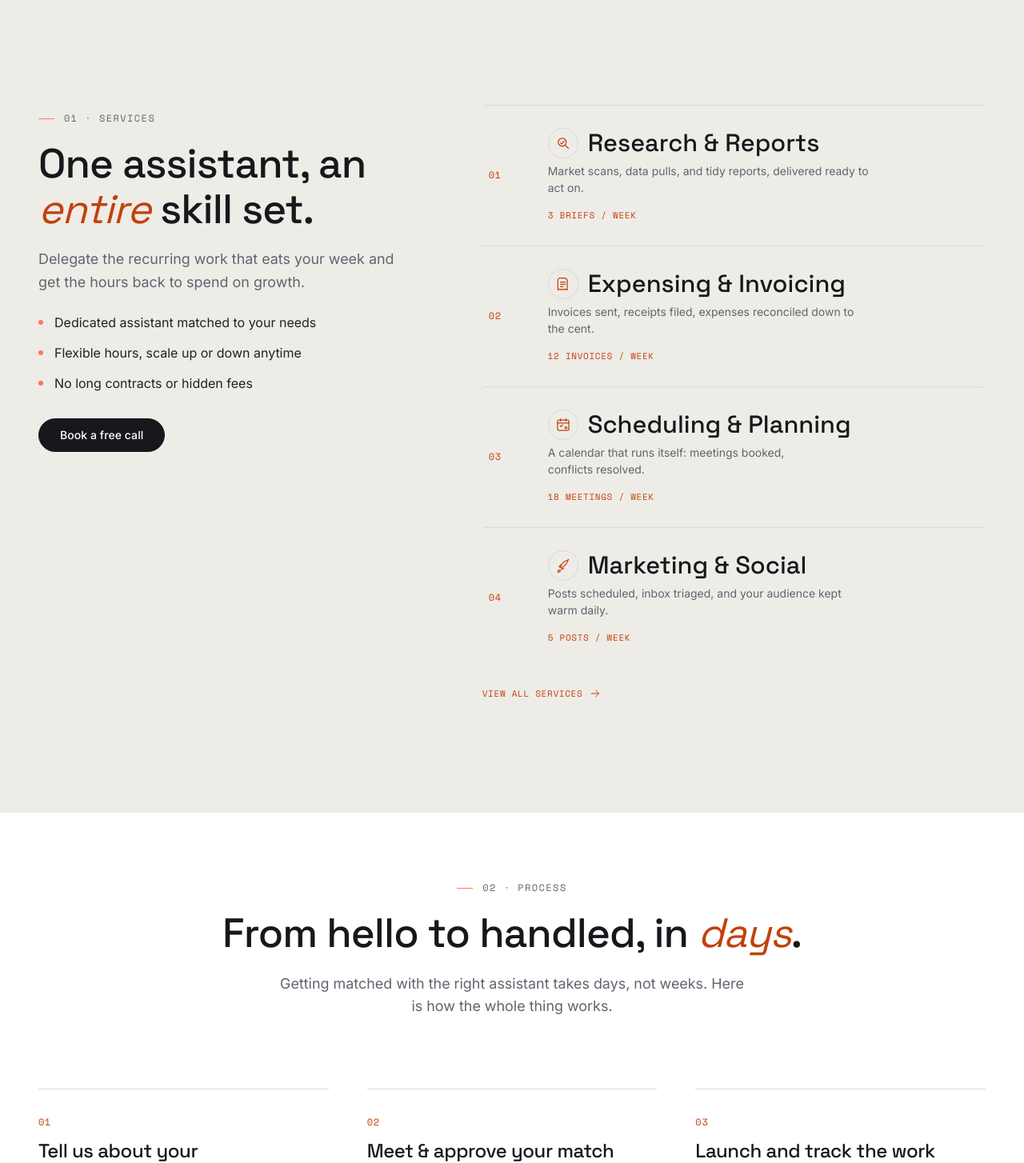
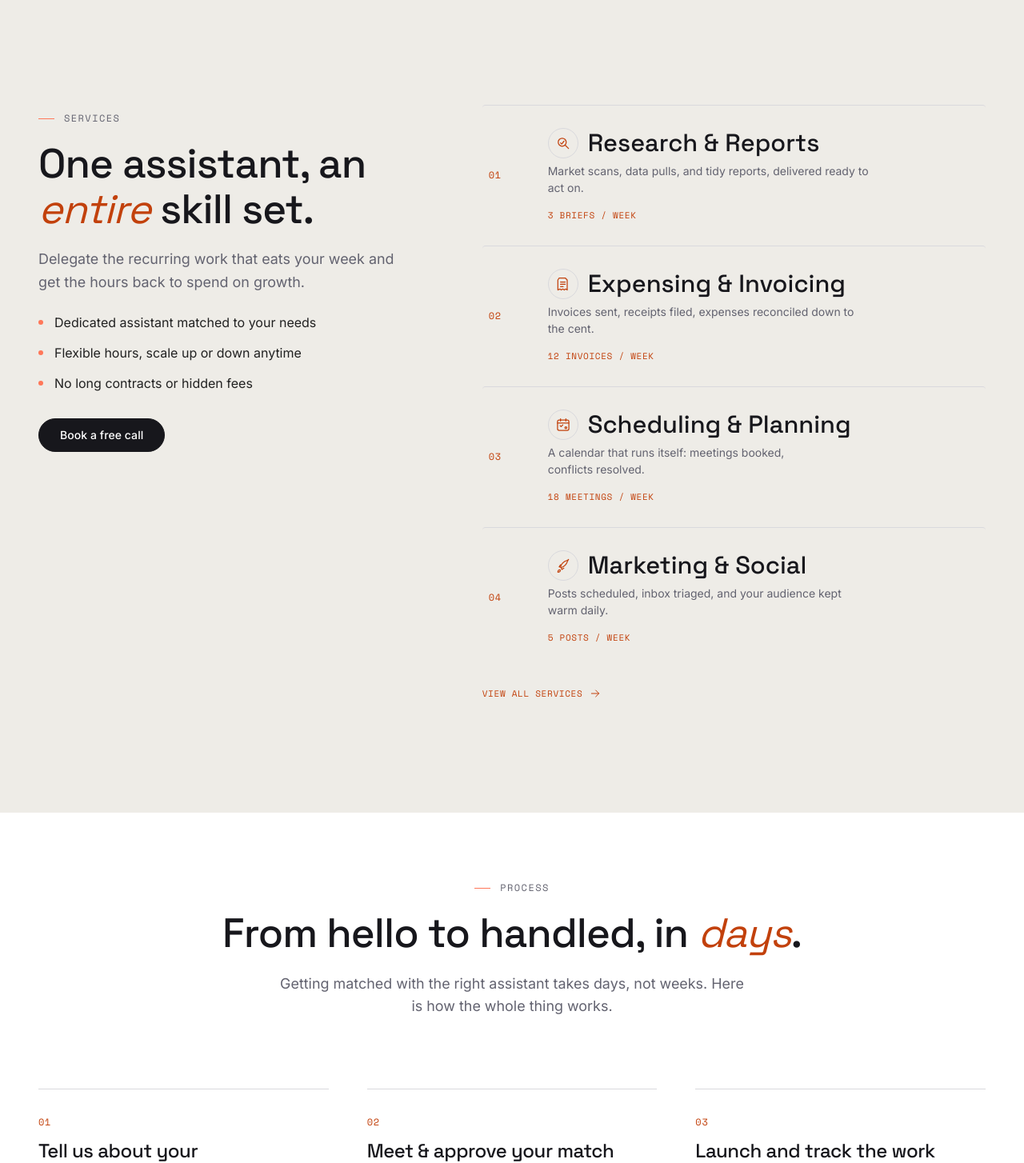
Before and after one commit to martinkilombe/Virtual-Assistant, a Next.js app: page / in a window 1280 px wide. Shown: the part 860-2314 px from the top of the page at 80% size. Built offline with nearby package versions, Linux system fonts and the light colour scheme.

Commit message:
Drop numbered prefixes from section eyebrows

```diff
--- a/src/components/About.tsx
+++ b/src/components/About.tsx
@@ -35,7 +35,7 @@ export default function About() {
 
         {/* Copy */}
         <div className="iva-about__copy">
-          <Eyebrow>01 · About</Eyebrow>
+          <Eyebrow>About</Eyebrow>
           <h2 className="iva-serif">
             We make the running of a business feel <em>effortless</em>.
           </h2>
--- a/src/components/ContactCTA.tsx
+++ b/src/components/ContactCTA.tsx
@@ -29,7 +29,7 @@ interface ContactCTAProps {
 }
 
 export default function ContactCTA({
-  eyebrow = '06 · Contact',
+  eyebrow = 'Contact',
   title = (
     <>
       Let&apos;s take it <em>off</em> your plate.
--- a/src/components/Process.tsx
+++ b/src/components/Process.tsx
@@ -23,7 +23,7 @@ export default function Process() {
     <section className="iva-section iva-section--paper" id="process">
       <div className="iva-container">
         <div className="iva-head iva-head--center">
-          <Eyebrow align="center">02 · Process</Eyebrow>
+          <Eyebrow align="center">Process</Eyebrow>
           <h2 className="iva-serif">
             From hello to handled, in <em>days</em>.
           </h2>
--- a/src/components/Projects.tsx
+++ b/src/components/Projects.tsx
@@ -25,7 +25,7 @@ export default function Projects() {
     <section className="iva-section iva-section--panel" id="work">
       <div className="iva-container">
         <div className="iva-head iva-head--center">
-          <Eyebrow align="center">03 · Case Studies</Eyebrow>
+          <Eyebrow align="center">Case Studies</Eyebrow>
           <h2 className="iva-serif">
             Quiet work, <em>loud</em> results.
           </h2>
--- a/src/components/Services.tsx
+++ b/src/components/Services.tsx
@@ -59,7 +59,7 @@ export default function Services() {
     <section className="iva-section iva-section--panel" id="services">
       <div className="iva-container iva-svc">
         <div className="iva-svc__copy">
-          <Eyebrow>01 · Services</Eyebrow>
+          <Eyebrow>Services</Eyebrow>
           <h2 className="iva-serif">
             One assistant, an <em>entire</em> skill set.
           </h2>
--- a/src/components/Testimonials.tsx
+++ b/src/components/Testimonials.tsx
@@ -46,7 +46,7 @@ export default function Testimonials() {
       <div className="iva-container">
         <div className="iva-tst__head">
           <div className="iva-tst__heading">
-            <Eyebrow>04 · Testimonials</Eyebrow>
+            <Eyebrow>Testimonials</Eyebrow>
             <h2 className="iva-serif">
               What founders are <em>saying</em>.
             </h2>
```
